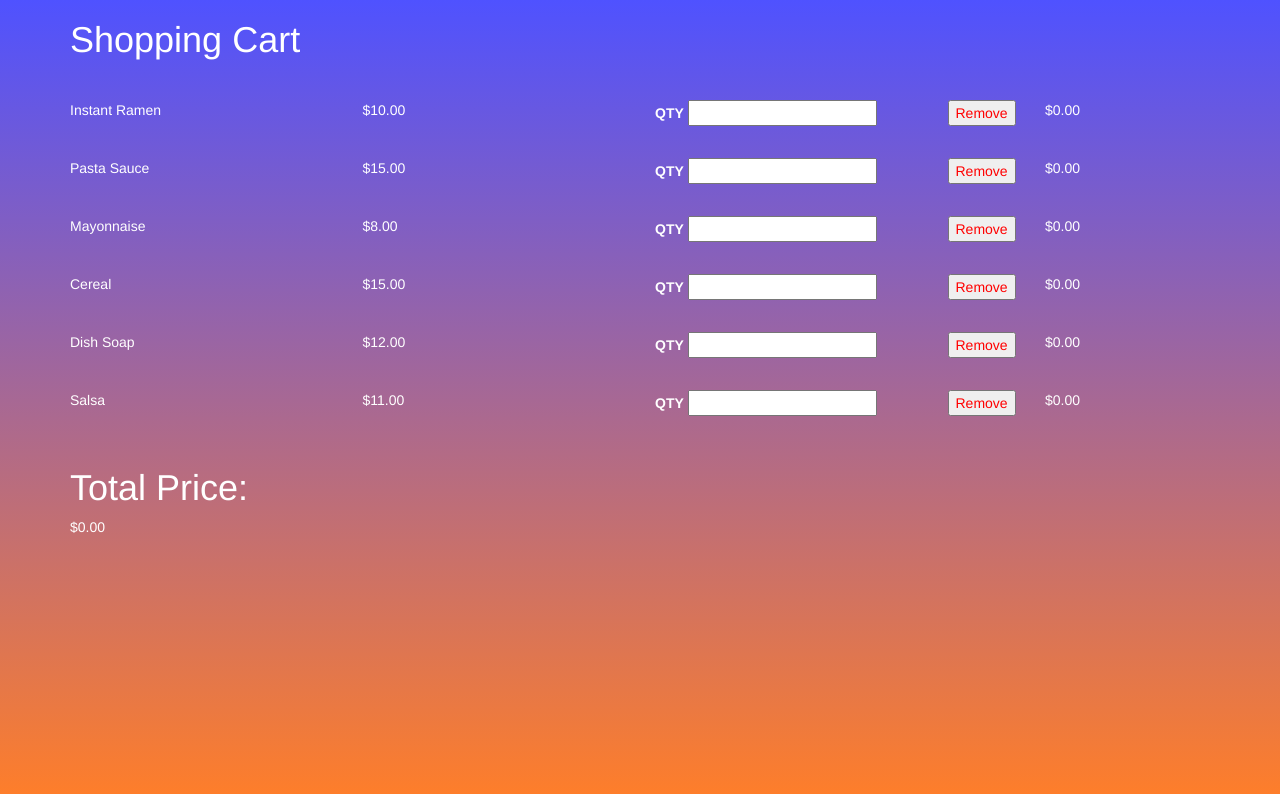
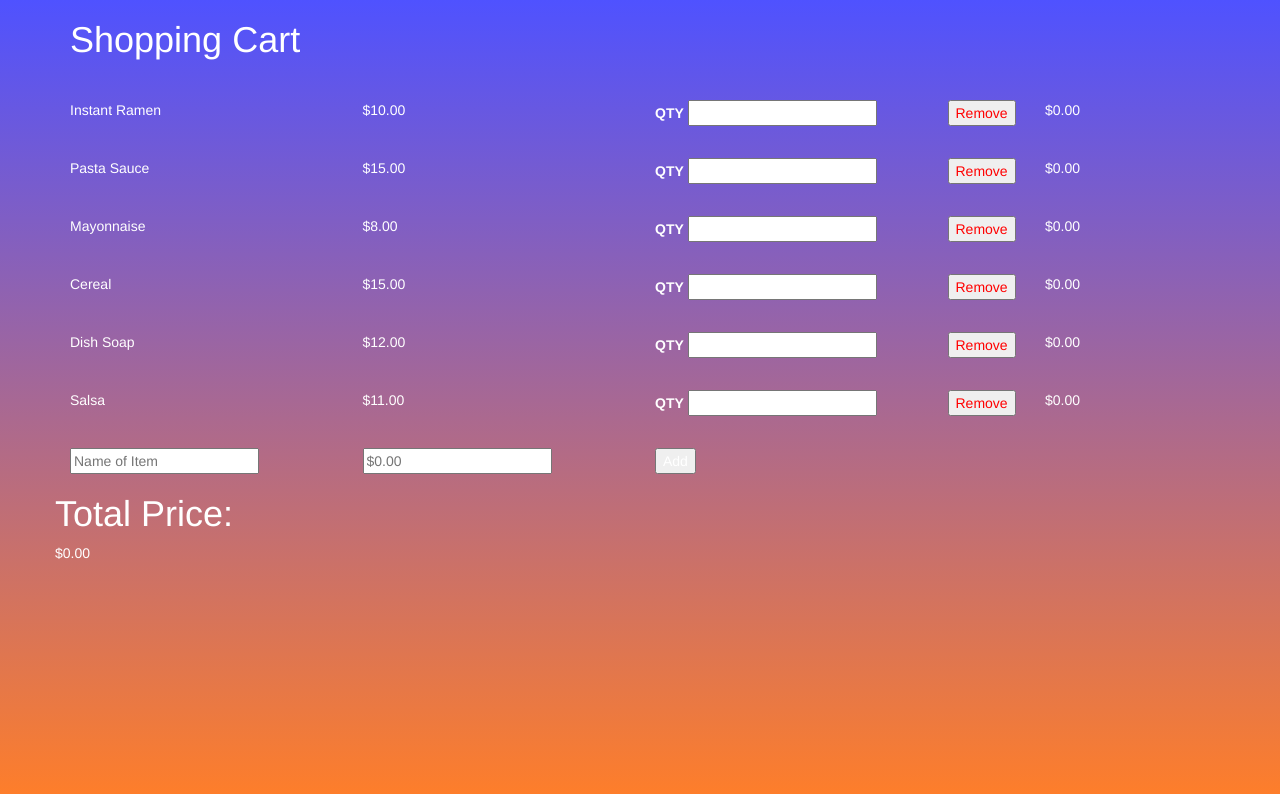
Before and after one commit to AntonyPerez0/simpleShoppingCart, a plain HTML site: page index.html in a window 1280 px wide. Drawn offline with nearby package versions, Linux system fonts and the light colour scheme.

Commit message:
edited the html,css, and JS again2

```diff
--- a/index.html
+++ b/index.html
@@ -148,6 +148,18 @@
         $0.00
       </div>
     </div>
+    <div class="row item new">
+      <div class="col-xs-3">
+        <input placeholder="Name of Item" id="name">
+      </div>
+      <div class="col-xs-3">
+        <input placeholder="$0.00" id="cost">
+      </div>
+      <div class="col-xs-1">
+        <button id="fork">
+          Add
+        </button>
+      </div>
       <div class="row">
         <div class="col-xs-12">
           <h1 class="total-price-label">
@@ -158,6 +170,7 @@
           </div>
         </div>
       </div>
+    </div>
   </section>
 </body>
 </html>
```
